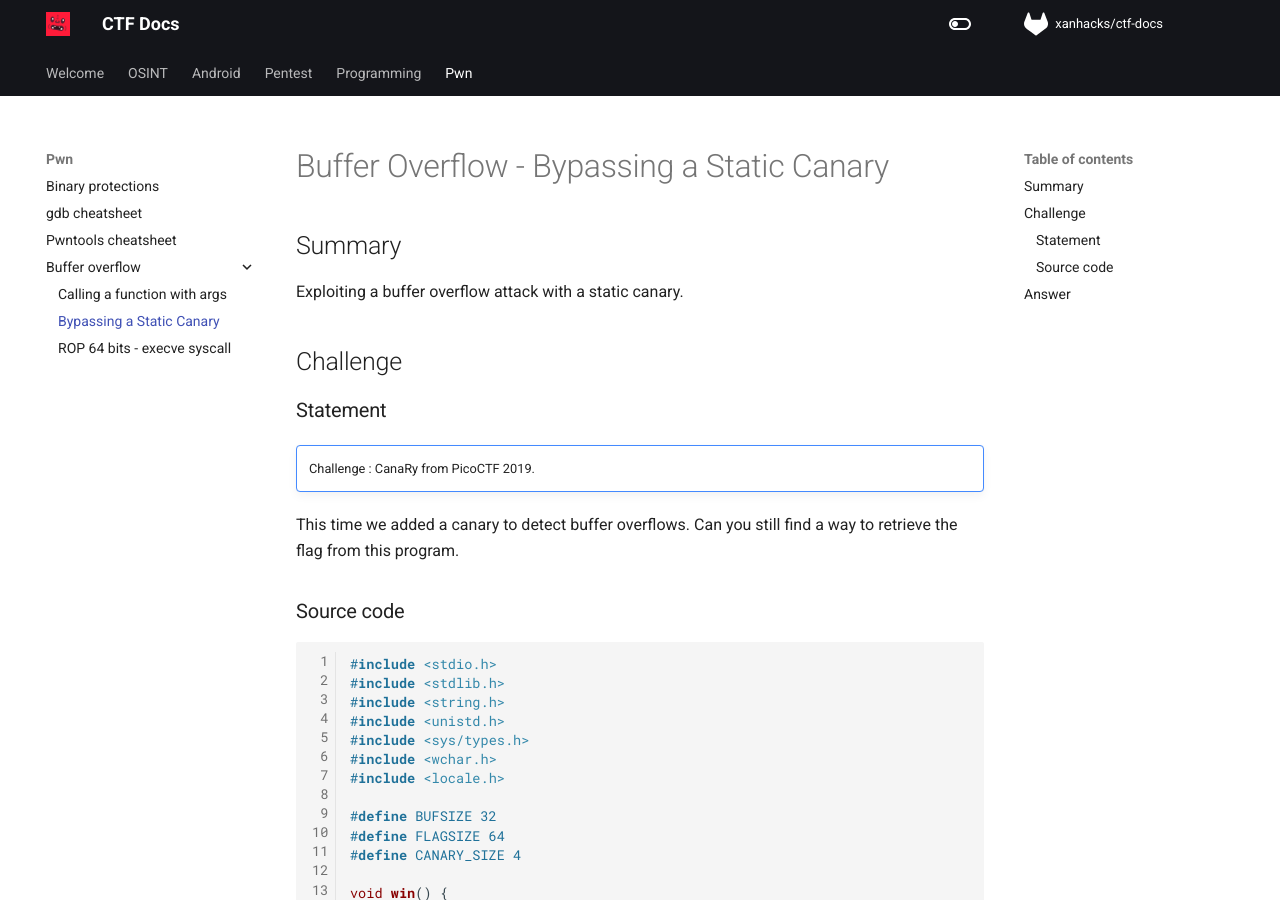
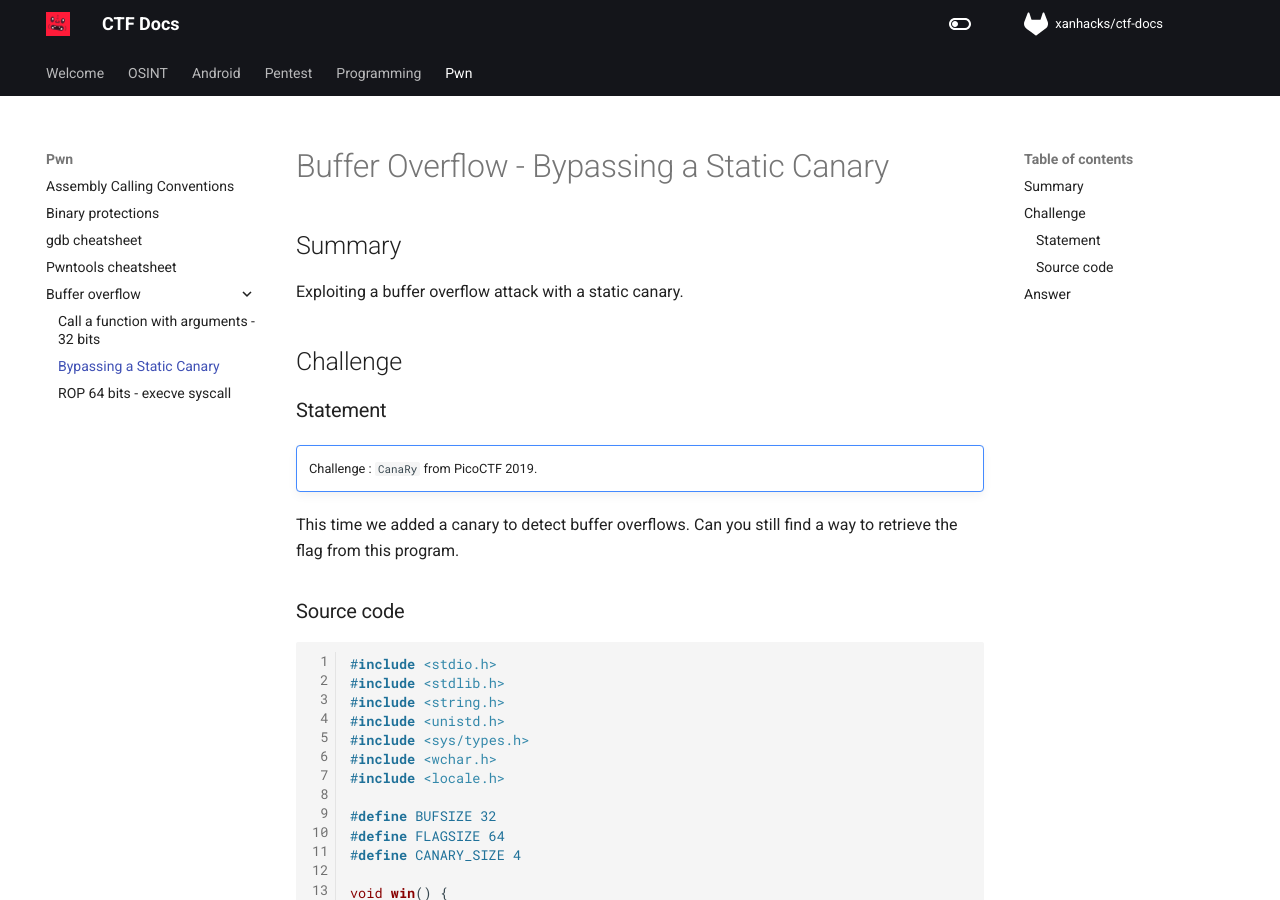
Before and after one commit to xanhacks/ctf-docs, an MkDocs documentation site: the page built from docs/pwn/buffer-overflow/10-bypassing-static-canary.md, in a window 1280 px wide and 900 px high. Built offline with MkDocs 1.6.1 and Material for MkDocs 9.7.7, drawn with Linux system fonts in a browser that asks for light colours; nearby versions of some CDN libraries; comment, search, counter and statistics services are not loaded.

Commit message:
reformat articles and add asm calling conventions

```diff
--- a/docs/pwn/buffer-overflow/01-calling-function-with-args.md
+++ b/docs/pwn/buffer-overflow/01-calling-function-with-args-x64.md
@@ -1,6 +1,6 @@
 ---
-title: Calling a function with args
-description: Exploiting a buffer overflow to call a function with specific arguments.
+title: Call a function with arguments - 32 bits
+description: Exploiting a buffer overflow to call a function with specific arguments in 32 bits architecture.
 ---
 
 # Buffer Overflow - Calling a function with args
@@ -14,7 +14,7 @@ Exploiting a buffer overflow to call a function with specific arguments.
 ### Statement
 
 !!! note ""
-    Challenge : buffer overflow 2 from PicoCTF 2018.
+    Challenge : `buffer overflow 2` from PicoCTF 2018.
 
 Alright, this time you’ll need to control some arguments. Can you get the flag from this program?
 
--- a/docs/pwn/buffer-overflow/02-bypassing-static-canary.md
+++ b/docs/pwn/buffer-overflow/10-bypassing-static-canary.md
@@ -14,7 +14,7 @@ Exploiting a buffer overflow attack with a static canary.
 ### Statement
 
 !!! note ""
-    Challenge : CanaRy from PicoCTF 2019.
+    Challenge : `CanaRy` from PicoCTF 2019.
 
 This time we added a canary to detect buffer overflows. Can you still find a way to retrieve the flag from this program.
 
```
Also changed, not shown: docs/pwn/asm-calling-conventions.md (added, +26 -0 lines), docs/pwn/gdb.md (+4 -0 lines), docs/pwn/buffer-overflow/20-rop-x64-execve-syscall.md (line endings or trailing spaces).
